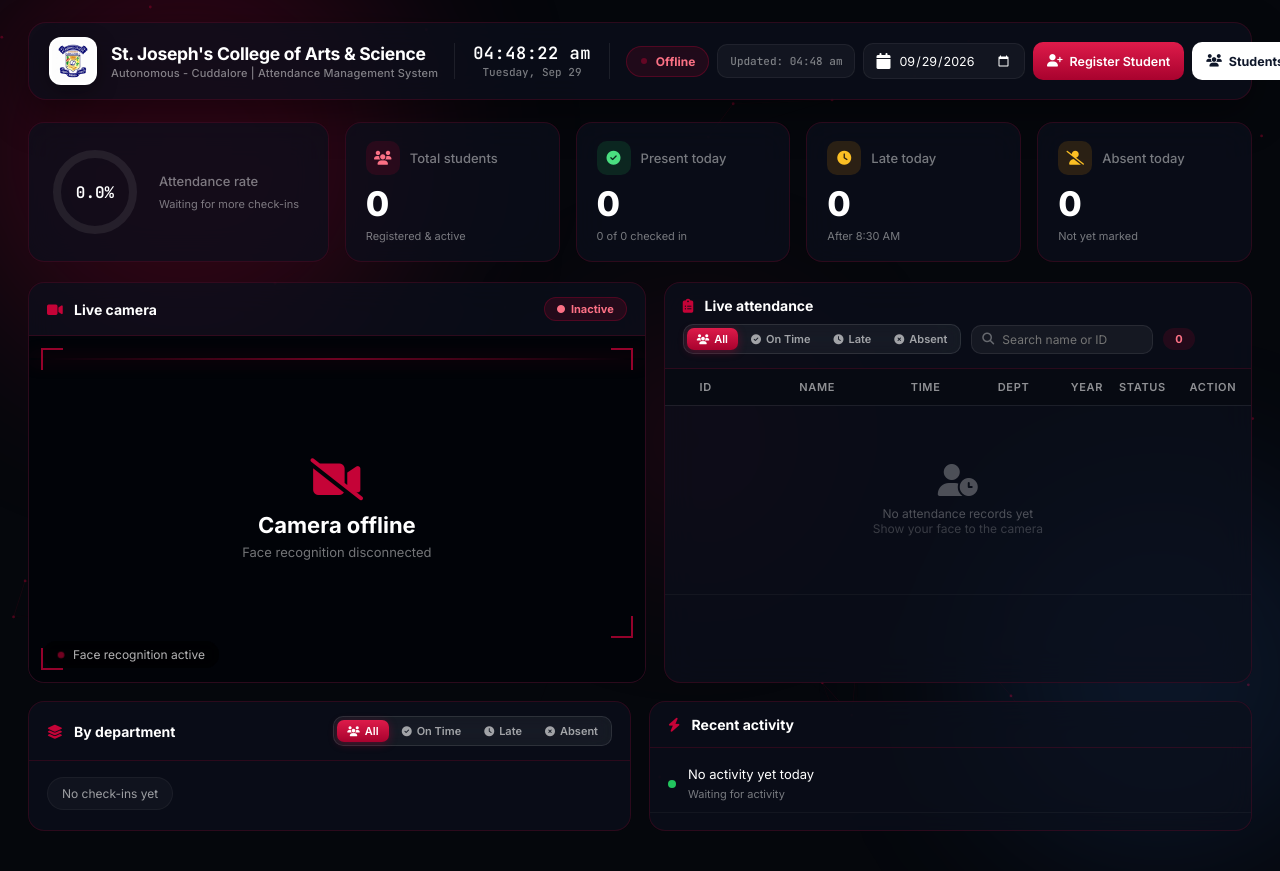
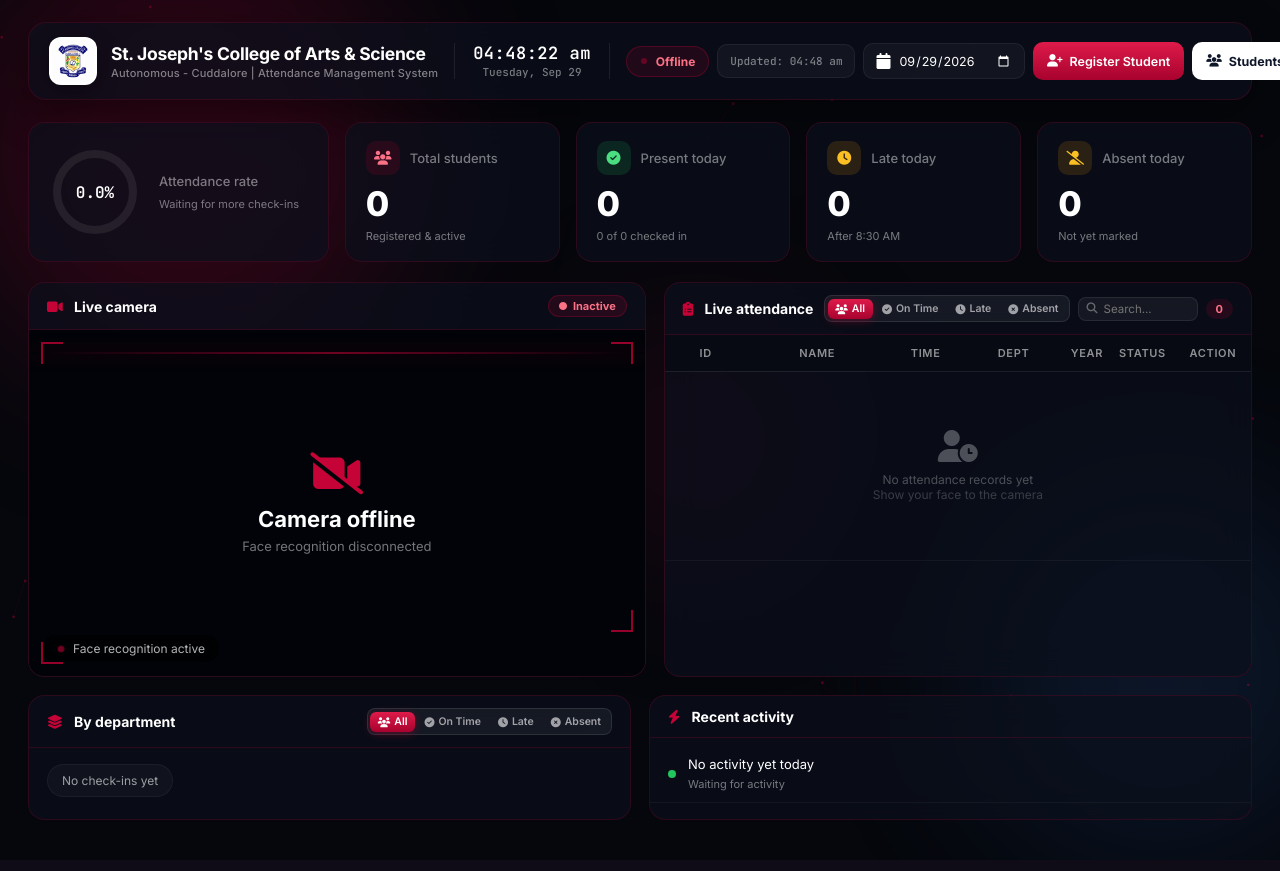
Before and after one commit to Shafyydev/face-recognition-attendance-system, a Flask app: template templates/dashboard.html in a window 1280 px wide; the page is wider, and only the part inside the window is pictured. After the commit the page ends 820 px from the top of that part, so only its background shows below. Run offline with Flask 3, Linux system fonts and the light colour scheme; the template is opened without the code that fills it: most values are stand-ins (such as "Sample title", 1, 10 or a date in 2020); data that the repository does not hold is empty; parts of the project's set-up code (start-up, migrations or seed data) failed here and were passed over.

Commit message:
style: Ensure Live attendance card header stays in a single row without wrapping

```diff
--- a/templates/dashboard.html
+++ b/templates/dashboard.html
@@ -312,23 +312,30 @@
         }
 
         .card-header {
-            padding: 14px 18px;
+            padding: 12px 18px;
             border-bottom: 1px solid var(--line);
             display: flex;
             justify-content: space-between;
             align-items: center;
-            gap: 10px;
-            flex-wrap: wrap;
-        }
-        .card-header h3 { font-size: 14px; font-weight: 650; }
+            gap: 8px;
+            flex-wrap: nowrap;
+        }
+        .card-header h3 {
+            font-size: 14px;
+            font-weight: 650;
+            white-space: nowrap;
+            margin: 0;
+            flex-shrink: 0;
+        }
         .card-header h3 i { color: var(--red); margin-right: 8px; }
         .badge {
             background: var(--red-soft);
-            padding: 4px 12px;
+            padding: 3px 10px;
             border-radius: 100px;
             font-size: 11px;
             font-weight: 700;
             color: #fb7185;
+            flex-shrink: 0;
         }
         #cam-status {
             display: inline-flex;
@@ -348,14 +355,26 @@
         .search-box {
             display: flex;
             align-items: center;
-            gap: 8px;
+            gap: 6px;
             background: rgba(255,255,255,0.05);
             border: 1px solid rgba(255,255,255,0.08);
-            border-radius: 10px;
-            padding: 6px 10px;
+            border-radius: 8px;
+            padding: 4px 8px;
+            flex-shrink: 1;
+            min-width: 0;
         }
         .search-box input {
-            background: none; border: none; color: #fff; font-size: 12px; width: 140px; outline: none; font-family: inherit;
+            background: none;
+            border: none;
+            color: #fff;
+            font-size: 11.5px;
+            width: 85px;
+            outline: none;
+            font-family: inherit;
+            transition: width 0.2s ease;
+        }
+        .search-box input:focus {
+            width: 125px;
         }
 
         .video-container {
@@ -742,6 +761,7 @@
         }
         @media (max-width: 720px) {
             .container { padding: 14px; }
+            .card-header { flex-wrap: wrap; }
             .stats-grid, .main-grid, .bottom-grid { grid-template-columns: 1fr; }
             .attendance-table th:nth-child(4), .attendance-table td:nth-child(4),
             .attendance-table th:nth-child(5), .attendance-table td:nth-child(5),
@@ -1807,26 +1827,27 @@
     align-items: center;
     background: rgba(255, 255, 255, 0.05);
     border: 1px solid rgba(255, 255, 255, 0.1);
-    border-radius: 10px;
-    padding: 3px;
-    gap: 3px;
+    border-radius: 8px;
+    padding: 2.5px;
+    gap: 2px;
     backdrop-filter: blur(10px);
+    flex-shrink: 0;
 }
 
 .view-toggle-btn {
     background: transparent;
     border: none;
     color: rgba(255, 255, 255, 0.6);
-    font-size: 11px;
+    font-size: 10.5px;
     font-weight: 600;
-    padding: 4px 10px;
-    border-radius: 7px;
+    padding: 3.5px 7.5px;
+    border-radius: 6px;
     cursor: pointer;
     font-family: inherit;
     transition: all 0.2s ease;
     display: inline-flex;
     align-items: center;
-    gap: 5px;
+    gap: 4px;
     white-space: nowrap;
 }
 
@@ -1956,7 +1977,7 @@
             <div class="card">
                 <div class="card-header">
                     <h3><i class="fas fa-clipboard-list"></i> Live attendance</h3>
-                    <div style="display:flex;gap:10px;align-items:center;">
+                    <div style="display:flex;gap:8px;align-items:center;flex-shrink:0;">
                         <div class="view-toggle-pill" role="tablist">
                             <button type="button" id="toggle-all" class="view-toggle-btn active" onclick="switchView('all')">
                                 <i class="fas fa-users" style="font-size:10px;"></i> All
@@ -1972,8 +1993,8 @@
                             </button>
                         </div>
                         <div class="search-box">
-                            <i class="fas fa-search" style="color:rgba(255,255,255,0.35);font-size:12px;"></i>
-                            <input id="search" type="text" placeholder="Search name or ID"/>
+                            <i class="fas fa-search" style="color:rgba(255,255,255,0.35);font-size:11px;"></i>
+                            <input id="search" type="text" placeholder="Search..."/>
                         </div>
                         <span class="badge" id="count-badge">0</span>
                     </div>
```
